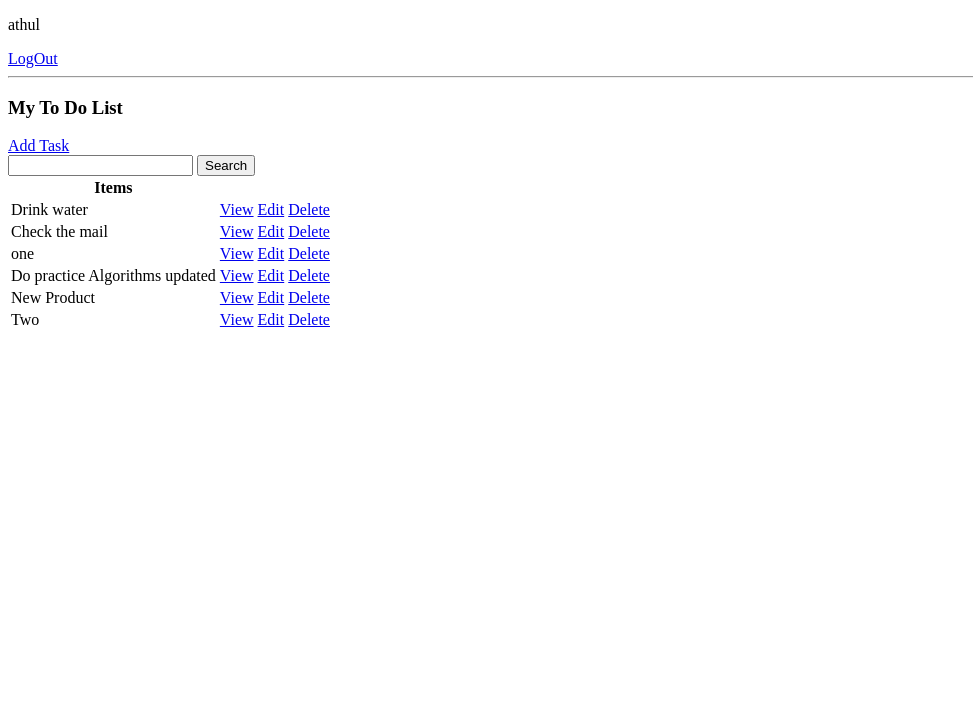
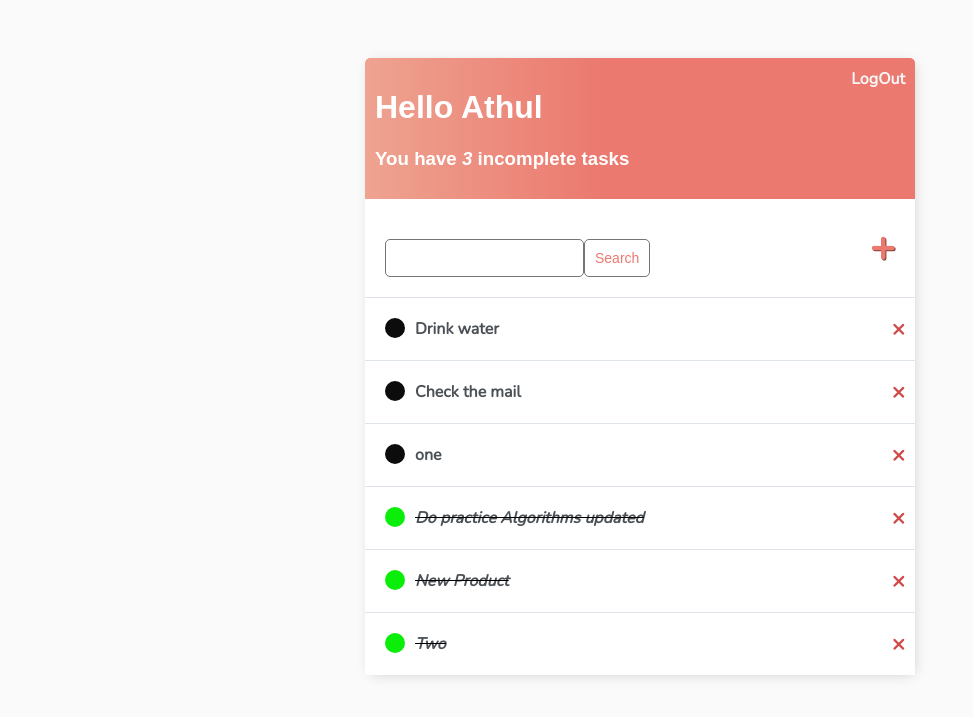
Before and after one commit to Athul-dev-7/ToDoList, a Django app: page / in a window 1280 px wide. Shown: the top 717 px of the page, without its empty margins (0-973 px from the left). Run offline with Django 3.2, Linux system fonts and the light colour scheme; a user stored in the database is signed in; data comes from the database, SQL or seed files in the repository; both versions use the stored data as it was after the commit.

Commit message:
UI added

```diff
--- /dev/null
+++ b/todo_list/base/templates/base/main.html
@@ -0,0 +1,167 @@
+<!DOCTYPE html>
+<html lang="en">
+<head>
+    <meta charset="UTF-8">
+    <meta http-equiv="X-UA-Compatible" content="IE=edge">
+    <meta name="viewport" content="width=device-width, initial-scale=1.0">
+
+    <link rel="preconnect" href="https://fonts.googleapis.com">
+    <link rel="preconnect" href="https://fonts.gstatic.com" crossorigin>
+    <link href="https://fonts.googleapis.com/css2?family=Nunito:wght@300&display=swap" rel="stylesheet">
+
+    <title>To Do Items</title>
+
+    <style>
+        body {
+            background-color: #FAFAFA;
+            font-family: 'Nunito', sans-serif;
+            padding-top: 50px;
+        }
+
+        h1,h2,h3,h4,h5,h6{
+            font-family: 'Raleway', sans-serif;
+        }
+
+        a,p {
+            color: #4b5156
+        }
+
+        a {
+            font-weight: 600;
+        }
+
+        .container {
+            max-width: 550px;
+            margin: auto;
+            background-color: #fff;
+            -webkit-box-shadow: 2px 2px 13px -4px rgba(0, 0, 0, 0.21);
+            box-shadow: 2px 2px 13px -4px rgba(0, 0, 0, 0.21);
+        }
+
+        input {
+            outline: none;
+            border: none;
+        }
+
+        .header {
+            display: flex;
+            justify-content: space-between;
+            color: #fff;
+            padding: 10px;
+            border-radius: 5px 5px 0 0;
+            background: linear-gradient(90deg, #EEA390 0%, #EB796F 43%, #EB796F 100%);
+        }
+
+        .header a {
+            color: rgb(247, 247, 247);
+            text-decoration: none;
+        }
+
+        .task-wrapper {
+            display: flex;
+            align-items: center;
+            justify-content: space-between;
+            background-color: #fff;
+            border-top: 1px solid #dfe4ea;
+            overflow: hidden;
+        }
+
+        .task-title {
+            display: flex;
+            padding: 20px;
+        }
+
+        .task-title a {
+            text-decoration: none;
+            color: #4b5156;
+            margin-left: 10px;
+        }
+
+        .task-complete-icon {
+            height: 20px;
+            width: 20px;
+            background-color: rgb(10, 238, 10);
+            border-radius: 50%;
+        }
+
+        .task-incomplete-icon {
+            height: 20px;
+            width: 20px;
+            background-color: rgb(12, 12, 12);
+            border-radius: 50%;
+        }
+
+        .delete-link {
+            text-decoration: none;
+            font-weight: 900;
+            color: #cf4949;
+            font-size: 22px;
+            line-height: 0;
+            padding: 20px 10px;
+        }
+
+        .dropArea {
+            background-color: #f1f2f6;
+            color: black;
+            border: #ced6e0 1px solid;
+        }
+
+        .selectedTask {
+            opacity: 0.6;
+        }
+
+
+        #add-link {
+            color: #EB796F;
+            text-decoration: none;
+            font-size: 42px;
+            text-shadow: 1px 1px #81413b;
+        }
+
+        #search-add-wrapper {
+            display: flex;
+            justify-content: space-between;
+            align-items: center;
+            padding: 20px;
+        }
+
+        input[type=text],
+        input[type=password],
+        textarea {
+            border: 1px solid #757575;
+            border-radius: 5px;
+            padding: 10px;
+            width: 90%;
+        }
+
+        label {
+            padding-top: 10px !important;
+            display: block;
+        }
+
+
+        .button {
+            border: 1px solid #757575;
+            background-color: #FFF;
+            color: #EB796F;
+            padding: 10px;
+            font-size: 14px;
+            border-radius: 5px;
+            cursor: pointer;
+            text-decoration: none;
+        }
+
+        .card-body {
+            padding: 20px;
+        }
+
+    </style>
+</head>
+<body>
+    <div class="container">
+        {% block content %}
+
+        {% endblock %}
+    </div>
+</body>
+</html>
--- a/todo_list/base/templates/base/task_list.html
+++ b/todo_list/base/templates/base/task_list.html
@@ -1,47 +1,54 @@
-<!DOCTYPE html>
-<html lang="en">
-<head>
-    <meta charset="UTF-8">
-    <meta http-equiv="X-UA-Compatible" content="IE=edge">
-    <meta name="viewport" content="width=device-width, initial-scale=1.0">
-    <title>ToDo | List</title>
-</head>
-<body>
+{% extends "base/main.html" %}
+{% block content %}
+
+<div class="header">
+    <div class="">
+        <h1>Hello {{request.user | title}}</h1>
+        <h3>You have <i>{{count}}</i> incomplete task{{ count|pluralize }}</h3>
+    </div>
     {% if request.user.is_authenticated %}
-        <p>{{request.user}}</p>
     <a href="{% url 'logout' %}">LogOut</a>
     {% else %}
     <p>{{request.user}}</p>
     <a href="{% url 'login' %}">LogIn</a>
     {% endif %}
-    <hr>
-<!-- ---------------------------------------------------- -->
-    <h3>My To Do List</h3>
+</div>
 
-    <a href="{% url 'task-create'  %}">Add Task</a>
 
-    <form method="GET">
+<div id="search-add-wrapper">
+    <form method="GET" style="display:flex;margin-top:20px">
         <input type="text" name="search-area" value="{{search_input}}">
-        <input type="submit" value="Search">
+        <input class="button" type="submit" value="Search">
     </form>
+    <a id="add-link" href="{% url 'task-create' %}">&#43;</a>
+</div>
 
-    <table>
-        <tr>
-            <th>Items</th>
-            <th></th>
-            <th></th>
-        </tr>
+
+<div class="task-items-wrapper">
     {% for task in tasks %}
-        <tr>
-            <td>{{task.title}}</td>
-            <td><a href="{% url 'task' task.id %}">View</a></ftd>
-            <td><a href="{% url 'task-update' task.id %}">Edit</a></td>
-            <td><a href="{% url 'task-delete' task.id %}">Delete</a></td>
+        <div class="task-wrapper">
+            {% if task.completed %}
+                <div class="task-title">
+                    <div class="task-complete-icon">
 
-        </tr>
+                    </div>
+                    <i><s><a href="{% url 'task-update' task.id %}">{{task}}</a></s></i>
+                </div>
+            <a class="delete-link" href="{% url 'task-delete' task.id %}">&#215;</a>
+            {% else %}
+            <div class="task-title">
+                <div class="task-incomplete-icon">
+
+                </div>
+                <a href="{% url 'task-update' task.id %}">{{task}}</a>
+            </div>
+            <a class="delete-link" href="{% url 'task-delete' task.id %}">&#215;</a>
+            {% endif %}
+
+        </div>
     {% empty %}
-        <h2>No items found</h2>
+    <h3>No items found</h2>
     {% endfor %}
-    </table>
-</body>
-</html>
+</div>
+
+{% endblock %}
```
Also changed, not shown: todo_list/base/templates/base/login.html (+12 -13 lines), todo_list/base/templates/base/register.html (+19 -13 lines), todo_list/base/templates/base/task_confirm_delete.html (+12 -13 lines), todo_list/base/templates/base/task_form.html (+13 -14 lines), todo_list/db.sqlite3. Lines whose indentation alone changed are shown as unchanged.
